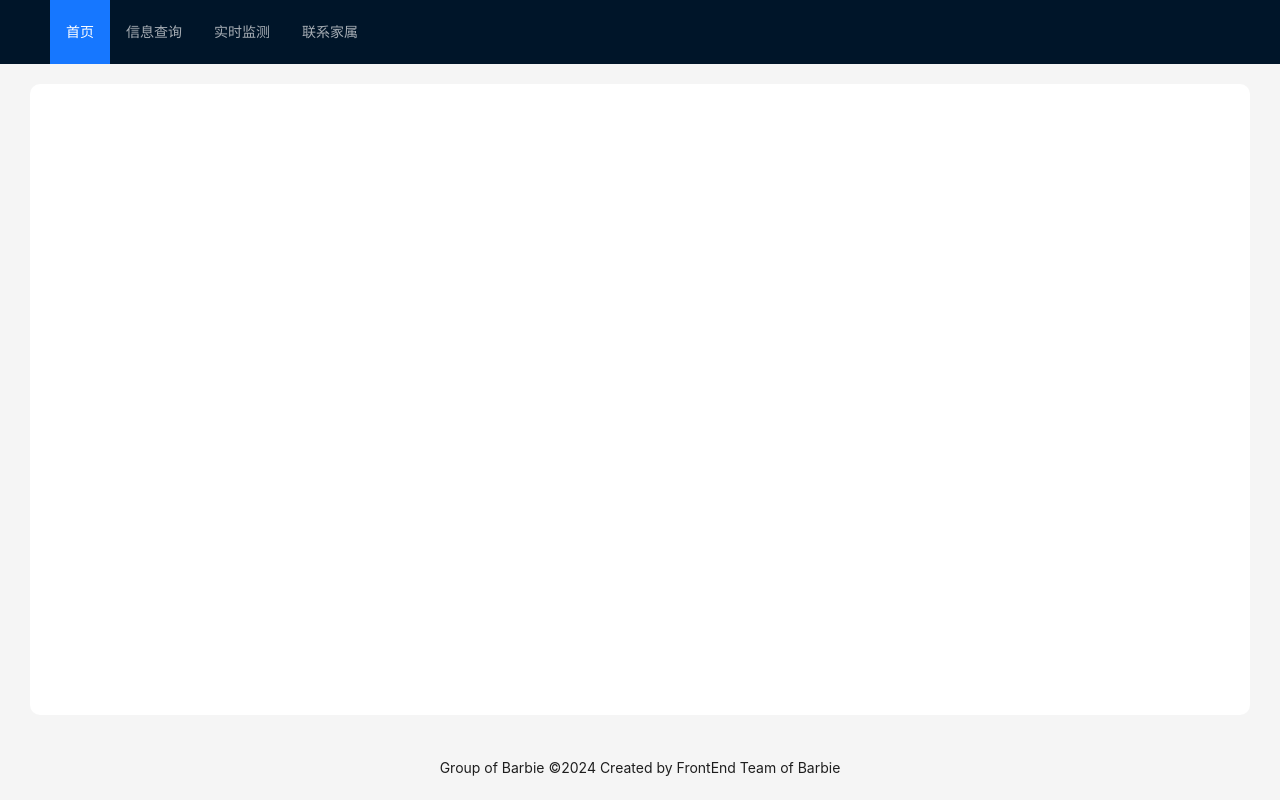
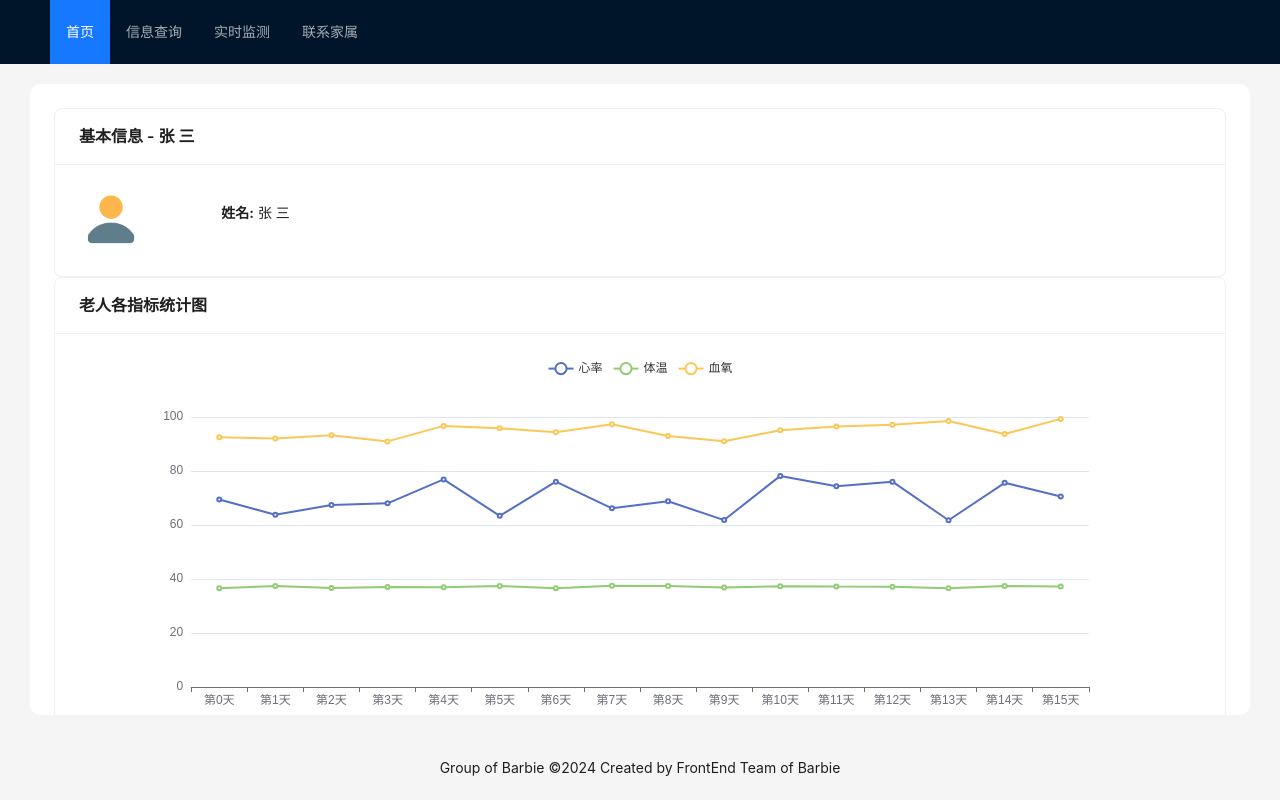
Before and after one commit to Declan-Deng/hospital-web, a React app: page /elderly/1 in a window 1280 px wide. Built offline with nearby package versions, Linux system fonts and the light colour scheme.

Commit message:
feat/3tab UI

```diff
--- a/src/App.js
+++ b/src/App.js
@@ -6,6 +6,7 @@ import homePage from "./Views/homePage";
 import infoSearch from "./Views/infoSearch";
 import realtimeDetect from "./Views/realtimeDetect";
 import familyContact from "./Views/familyContact";
+import ElderlyDetail from './Views/ElderlyDetail';
 
 const { Header, Content, Footer } = Layout;
 const items = [
@@ -54,6 +55,7 @@ const App = () => {
                                   <Route path="/query" element={infoSearch()} />
                                   <Route path="/monitor" element={realtimeDetect()} />
                                   <Route path="/contact" element={familyContact()} />
+                                  <Route path="/elderly/:id" element={<ElderlyDetail />} />
                               </Routes>
                           </div>
                       </Content>
--- /dev/null
+++ b/src/Views/ElderlyDetail.js
@@ -0,0 +1,102 @@
+import React from 'react';
+import { Card, Col, Row, Avatar } from 'antd';
+import ReactECharts from 'echarts-for-react';
+import defaultAvatar from '../assets/default-avatar.png';
+
+const ElderlyDetail = () => {
+  const fullName = "张 三";
+  const avatarUrl = defaultAvatar;
+
+  // 假设的数据生成
+  const generateFakeData = () => {
+    let data = [];
+    for (let i = 0; i < 16; i++) {
+      data.push({
+        day: i,
+        heartRate: 60 + Math.random() * 20,
+        temperature: 36.5 + Math.random() * 1,
+        oxygenLevel: 90 + Math.random() * 10,
+      });
+    }
+    return data;
+  };
+
+  const healthData = generateFakeData();
+
+  const getLineOption = () => {
+    return {
+      tooltip: {
+        trigger: 'axis'
+      },
+      legend: {
+        data: ['心率', '体温', '血氧']
+      },
+      xAxis: {
+        type: 'category',
+        data: healthData.map(item => `第${item.day}天`)
+      },
+      yAxis: {
+        type: 'value'
+      },
+      series: [
+        {
+          name: '心率',
+          type: 'line',
+          data: healthData.map(item => item.heartRate)
+        },
+        {
+          name: '体温',
+          type: 'line',
+          data: healthData.map(item => item.temperature)
+        },
+        {
+          name: '血氧',
+          type: 'line',
+          data: healthData.map(item => item.oxygenLevel)
+        }
+      ]
+    };
+  };
+
+  const getRadarOption = () => {
+    return {
+      radar: {
+        indicator: [
+          { name: '心率', max: 20 },
+          { name: '体温', max: 20 },
+          { name: '血氧', max: 20 }
+        ]
+      },
+      series: [{
+        type: 'radar',
+        data: [{
+          value: [12, 16, 14],
+          name: '报警次数'
+        }]
+      }]
+    };
+  };
+
+  return (
+    <div>
+      <Card title={`基本信息 - ${fullName}`}>
+          <Row gutter={16}>
+              <Col span={3}>
+                  <Avatar size={64} src={avatarUrl}/>
+              </Col>
+              <Col span={21}>
+                  <p><strong>姓名:</strong> {fullName}</p>
+              </Col>
+          </Row>
+      </Card>
+      <Card title={'老人各指标统计图'}>
+          <ReactECharts option={getLineOption()} style={{ height: 400 }}/>
+      </Card>
+      <Card title={'老人报警信息统计'}>
+          <ReactECharts option={getRadarOption()} style={{ height: 400 }}/>
+      </Card>
+    </div>
+  );
+}
+
+export default ElderlyDetail;
```
